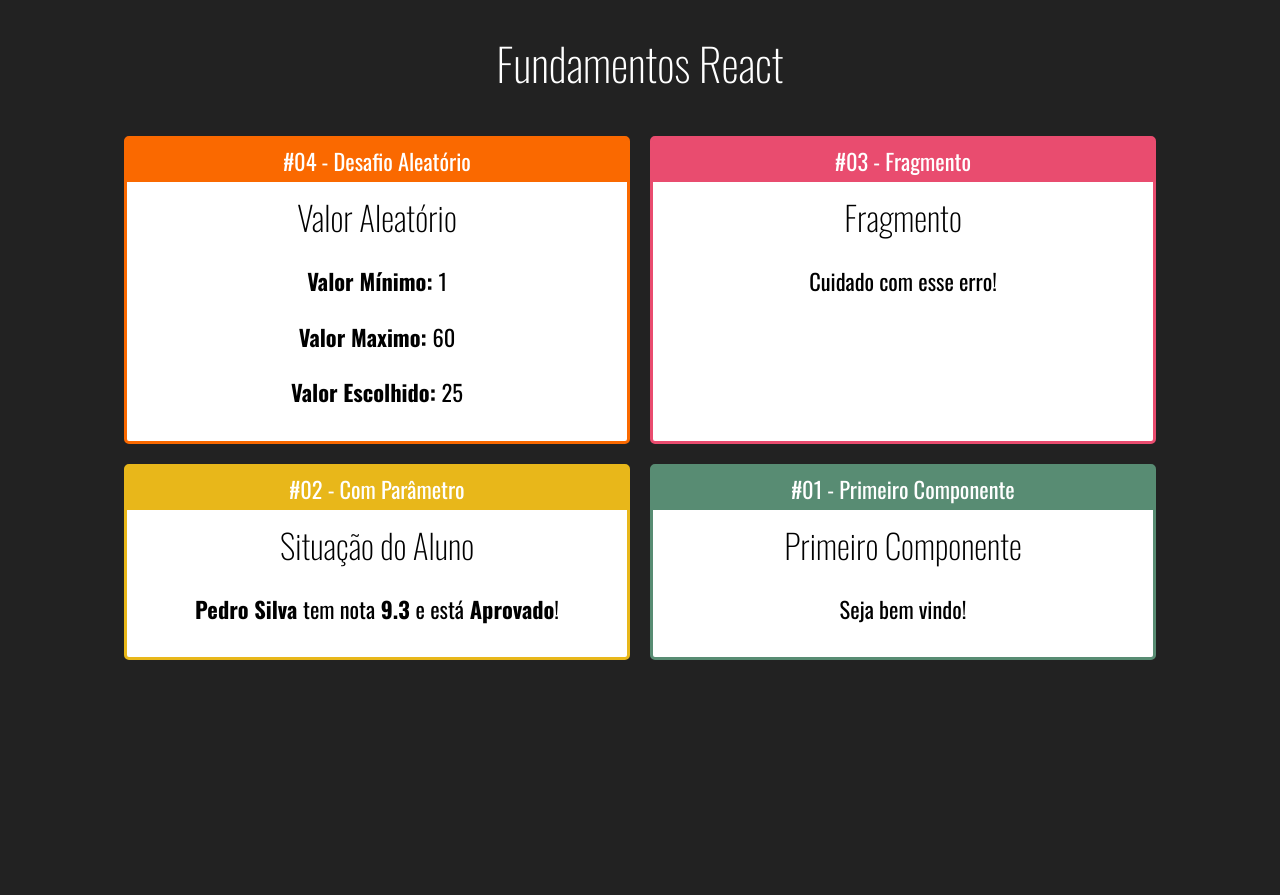
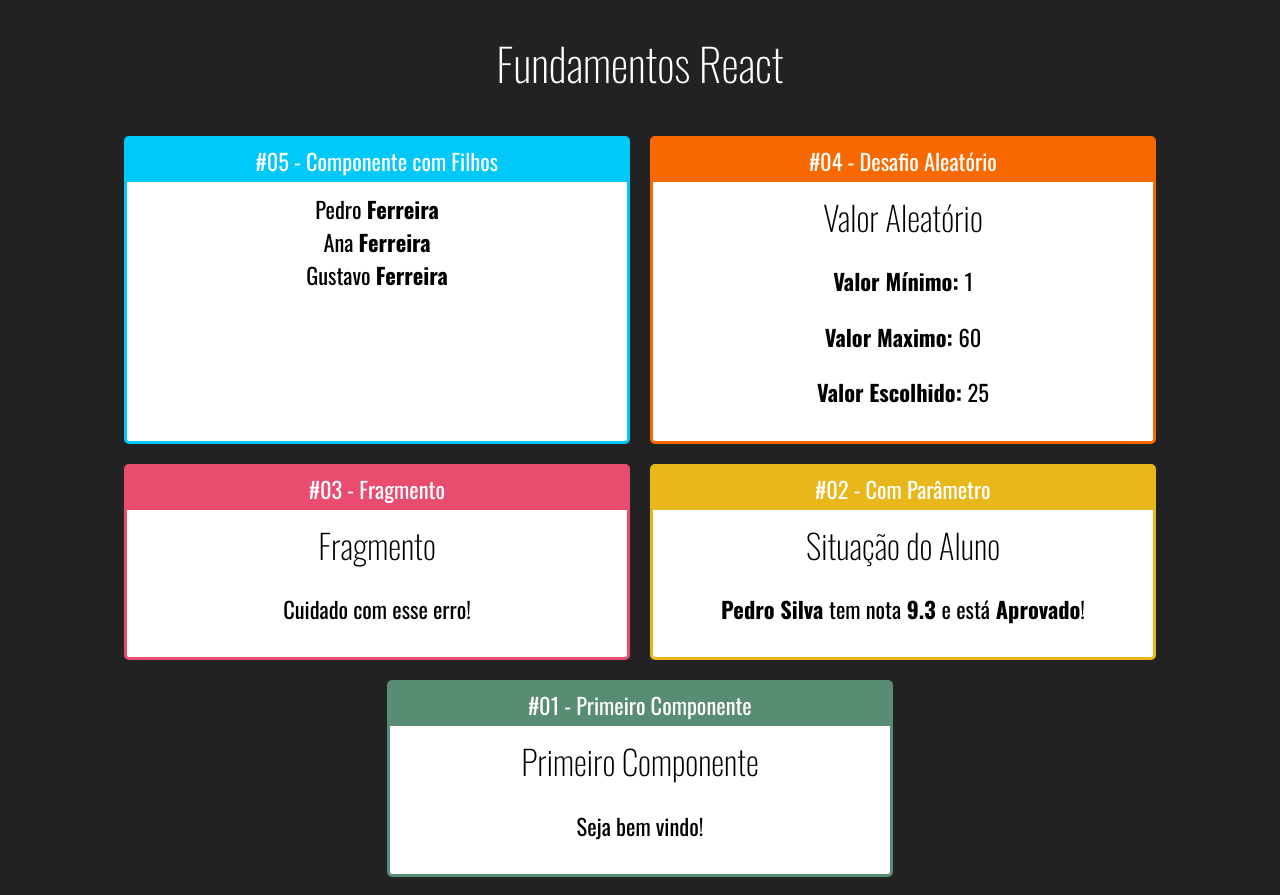
Before and after one commit to daniel-castilho/re-fundamentos, a React (Create React App) app: page / in a window 1280 px wide. Before the commit the page ends 800 px from the top, so only its background shows below. Built offline with nearby package versions, Linux system fonts and the light colour scheme.

Commit message:
Child Componet

```diff
--- a/src/App.jsx
+++ b/src/App.jsx
@@ -5,6 +5,7 @@
 import Primeiro from "./components/basicos/Primeiro";
 import ComParametro from "./components/basicos/ComParametro";
 import Fragmento from "./components/basicos/Fragmento";
+import Familia from './components/basicos/Familia';
 
 import './App.css';
 
@@ -13,6 +14,10 @@
 		<h1>Fundamentos React</h1>
 
         <div className="Cards">
+            <Card titulo="#05 - Componente com Filhos" color="#00C8F8">
+                <Familia sobrenome="Ferreira" />
+            </Card>
+
             <Card titulo="#04 - Desafio Aleatório" color="#FA6900">
                 <Aleatorio min={1} max={60} />
             </Card>
--- /dev/null
+++ b/src/components/basicos/Familia.jsx
@@ -0,0 +1,12 @@
+import React from "react";
+import FamiliaMembro from "./FamiliaMembro";
+
+export default (props) => {
+	return (
+		<div>
+			<FamiliaMembro nome="Pedro" sobrenome={props.sobrenome}/>
+			<FamiliaMembro nome="Ana" {...props} />
+			<FamiliaMembro nome="Gustavo" sobrenome="Ferreira" />
+		</div>
+	);
+};
--- /dev/null
+++ b/src/components/basicos/FamiliaMembro.jsx
@@ -0,0 +1,10 @@
+import React from 'react';
+
+export default props => {
+
+    return (
+        <div>
+            {props.nome} <strong>{props.sobrenome}</strong>
+        </div>
+    )
+}
```
